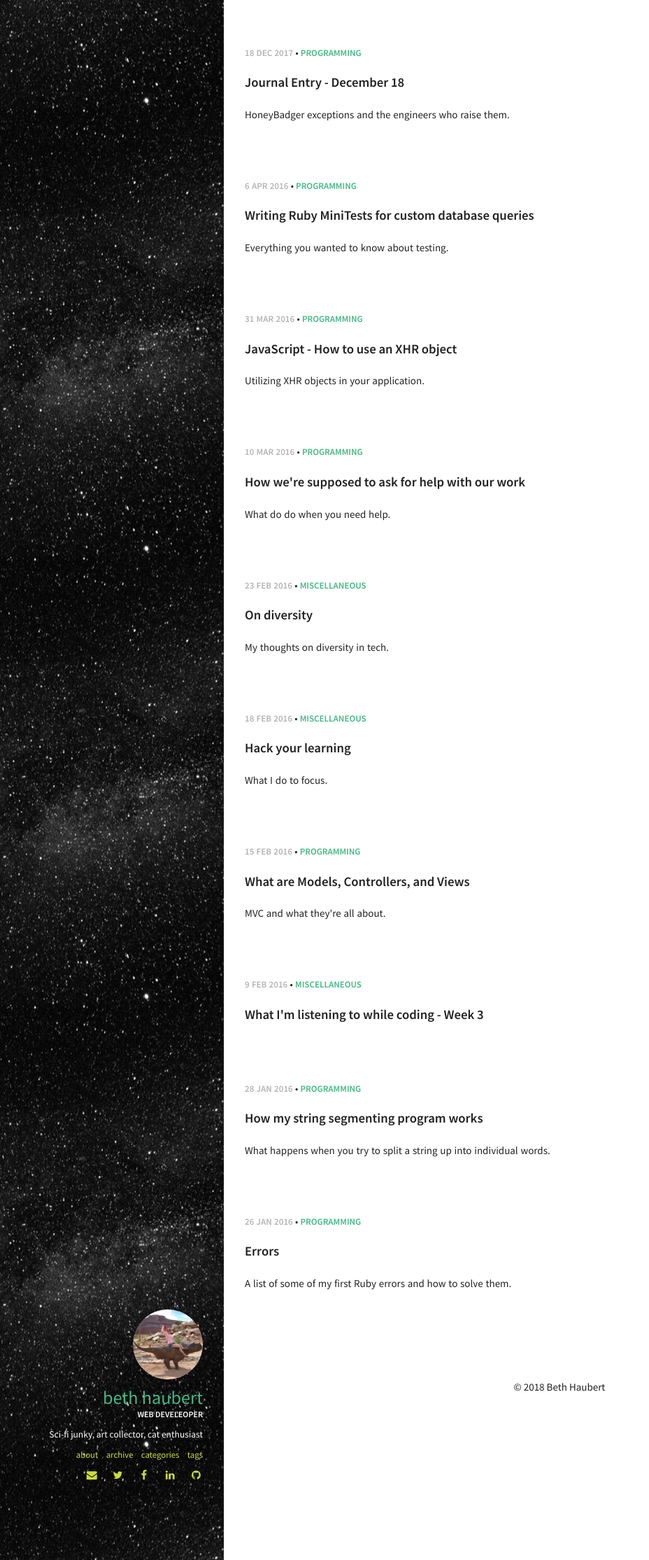
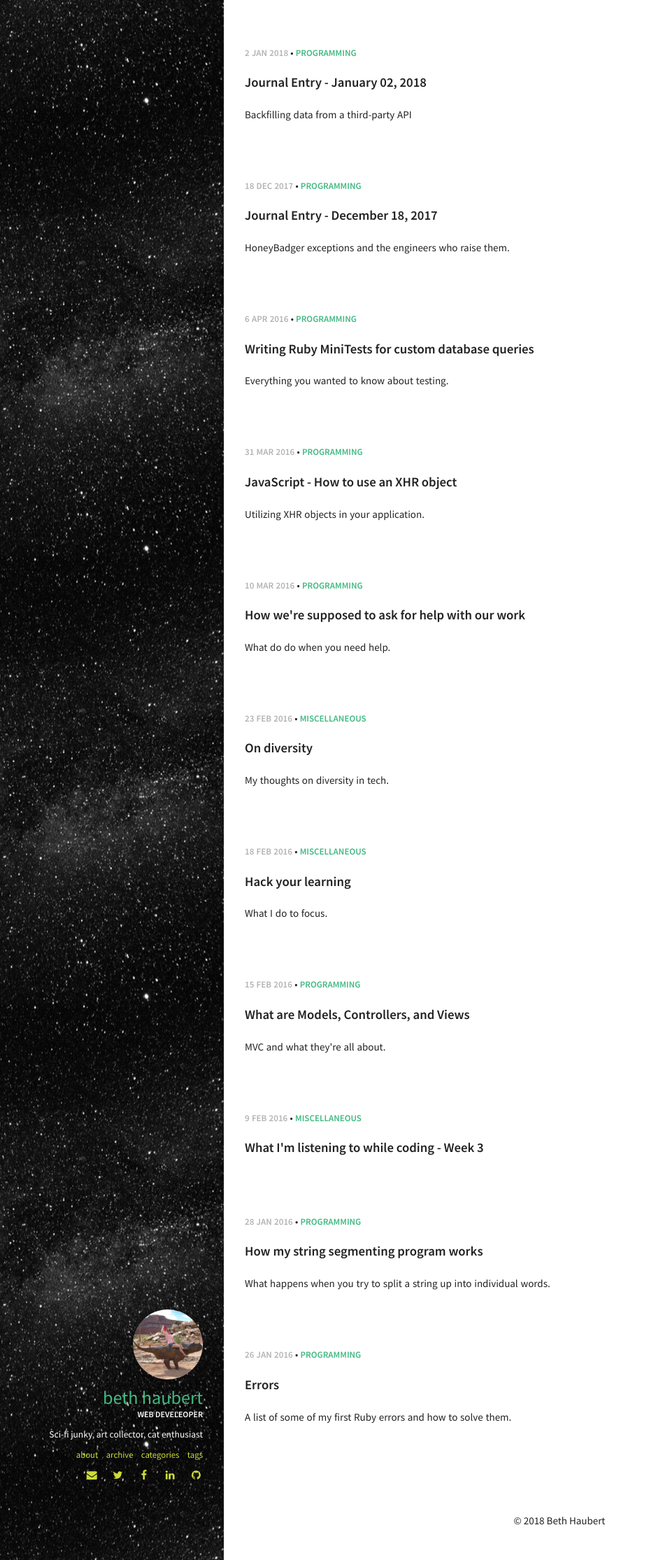
Before and after one commit to sumeetjain/your-github-username.github.io, a Jekyll site: the page built from index.html, in a window 1280 px wide. Shown: the whole page at 70% size, without its empty margins (0-928 px from the left). Built offline with Jekyll 4.4.1, drawn with Linux system fonts in a browser that asks for light colours; Markdown is read by kramdown in place of the engine named in the settings; some of the changed lines change nothing that is shown.

Commit message:
new post

```diff
--- a/_posts/2017-12-18-December-18-journal-entry.md
+++ b/_posts/2017-12-18-December-18-journal-entry.md
@@ -1,6 +1,6 @@
 ---
 layout: post
-title: "Journal Entry - December 18"
+title: "Journal Entry - December 18, 2017"
 excerpt: "HoneyBadger exceptions and the engineers who raise them."
 categories: Programming
 tags: [journal]
--- /dev/null
+++ b/_posts/2018-01-02-january-02-journal-entry.md
@@ -0,0 +1,11 @@
+---
+layout: post
+title: "Journal Entry - January 02, 2018"
+excerpt: "Backfilling data from a third-party API"
+categories: Programming
+tags: [journal]
+date: 2018-01-02
+comments: false
+---
+
+Yesterday was my first day back at work after a two-week holiday break. Will is currently working on implementing some additional reporting in our app. Right now, Dusty has to run a script every morning to import info from ChartMogul into Redshift. Will is trying to automate the whole process. I spent part of the day helping Will grab user info from the ChartMogul API. From there we were able to cross-reference _that_ info with our database's remote Braintree customer info to then attach the ChartMogul id to a user object directly. It was a pretty fun problem to solve. I do feel like there is room for some refinement. It'll be good to get a more experienced back-ender's eyes on it.
```
